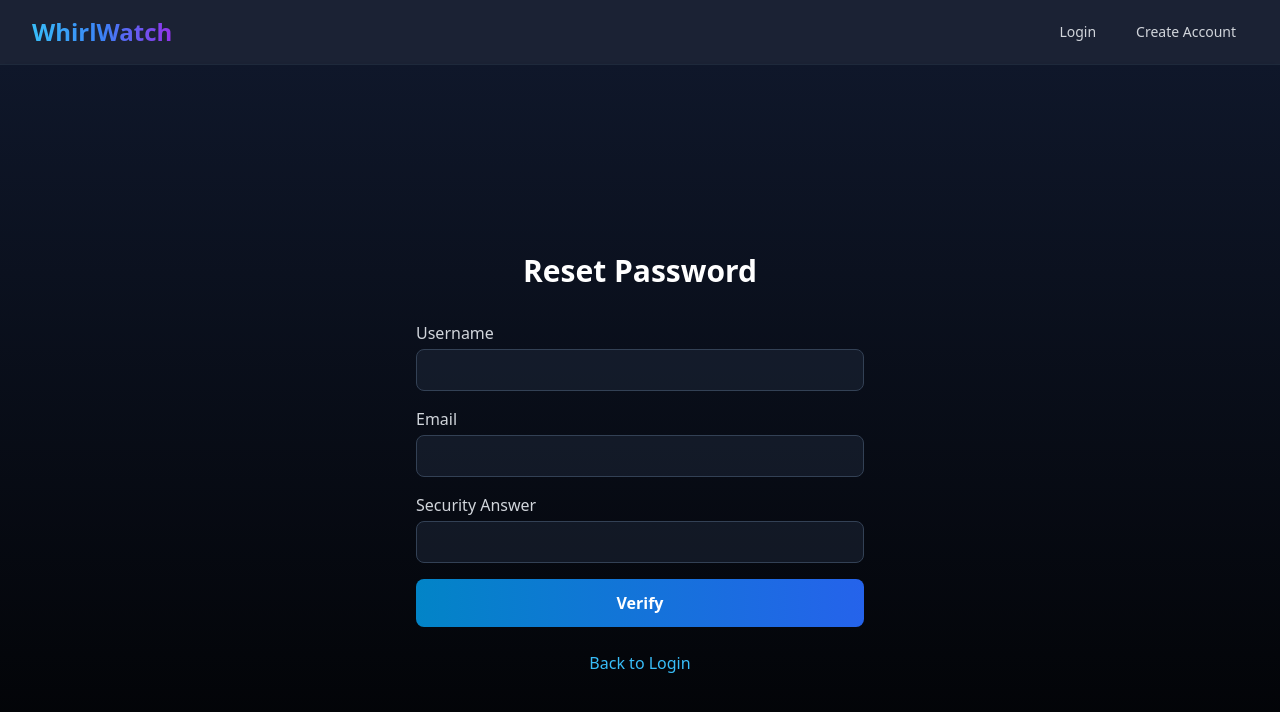
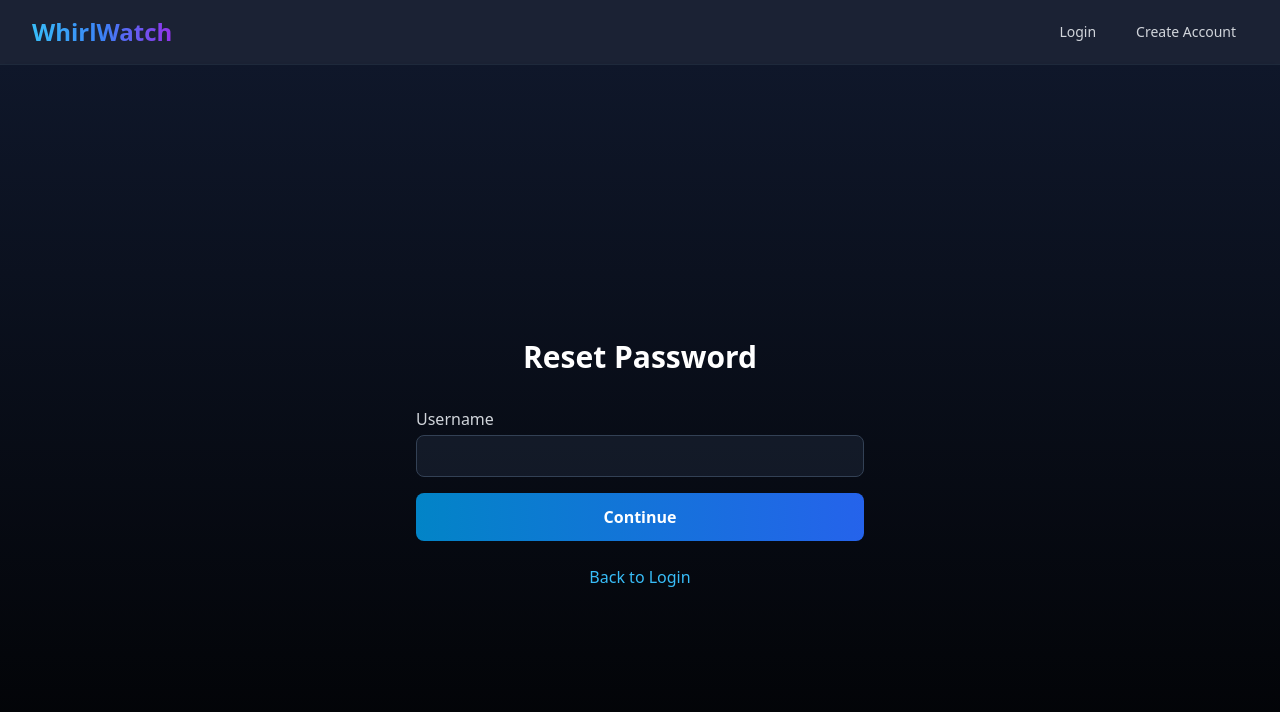
Before and after one commit to ATRedshaw/whirl-watch, a React (Create React App) app in the folder frontend/: page /reset-password in a window 1280 px wide. Shown: the top 712 px of the page. Built offline with nearby package versions, Linux system fonts and the light colour scheme; the HTML template or start-up script is replaced by a standard one.

Commit message:
Fixed profile security question setting, show question when answering

```diff
--- a/frontend/src/components/Profile.js
+++ b/frontend/src/components/Profile.js
@@ -232,6 +232,20 @@ const Profile = () => {
     setLoading(true);
     setError('');
 
+    // Validate inputs
+    if (!securityData.currentPassword) {
+      setError('Current password is required');
+      setLoading(false);
+      return;
+    }
+
+    if ((securityData.securityQuestion && !securityData.securityAnswer) ||
+        (!securityData.securityQuestion && securityData.securityAnswer)) {
+      setError('Both security question and answer must be provided');
+      setLoading(false);
+      return;
+    }
+
     try {
       const apiUrl = process.env.REACT_APP_API_URL || 'http://127.0.0.1:5000';
       const response = await fetch(`${apiUrl}/api/user/security-question`, {
@@ -242,17 +256,22 @@ const Profile = () => {
         },
         body: JSON.stringify({
           currentPassword: securityData.currentPassword,
-          securityQuestion: securityData.securityQuestion,
-          securityAnswer: securityData.securityAnswer
+          security_question: securityData.securityQuestion,
+          security_answer: securityData.securityAnswer.trim()
         })
       });
 
       const data = await response.json();
+
       if (!response.ok) {
         throw new Error(data.error || 'Failed to update security question');
       }
 
-      updateUser(data.user);
+      updateUser({
+        ...user,
+        security_question: securityData.securityQuestion
+      });
+
       setShowSecurityQuestionModal(false);
       setSecurityData({
         currentPassword: '',
--- a/frontend/src/components/ResetPassword.js
+++ b/frontend/src/components/ResetPassword.js
@@ -7,11 +7,11 @@ const ResetPassword = () => {
   const [step, setStep] = useState(1);
   const [formData, setFormData] = useState({
     username: '',
-    email: '',
     securityAnswer: '',
     newPassword: '',
     confirmPassword: ''
   });
+  const [securityQuestion, setSecurityQuestion] = useState('');
   const [error, setError] = useState('');
   const [isLoading, setIsLoading] = useState(false);
   const [resetToken, setResetToken] = useState(null);
@@ -32,6 +32,40 @@ const ResetPassword = () => {
     }
   };
 
+  // Step 1: Get security question
+  const handleGetQuestion = async (e) => {
+    e.preventDefault();
+    setIsLoading(true);
+    setError('');
+
+    try {
+      const apiUrl = process.env.REACT_APP_API_URL || 'http://127.0.0.1:5000';
+      const response = await fetch(`${apiUrl}/api/reset-password/get-question`, {
+        method: 'POST',
+        headers: {
+          'Content-Type': 'application/json',
+        },
+        body: JSON.stringify({
+          username: formData.username
+        })
+      });
+
+      const data = await response.json();
+
+      if (!response.ok) {
+        throw new Error(data.error);
+      }
+
+      setSecurityQuestion(data.security_question);
+      setStep(2);
+    } catch (err) {
+      setError(err.message);
+    } finally {
+      setIsLoading(false);
+    }
+  };
+
+  // Step 2: Verify security answer
   const handleVerify = async (e) => {
     e.preventDefault();
     setIsLoading(true);
@@ -46,8 +80,7 @@ const ResetPassword = () => {
         },
         body: JSON.stringify({
           username: formData.username,
-          email: formData.email,
-          securityAnswer: formData.securityAnswer
+          security_answer: formData.securityAnswer
         })
       });
 
@@ -58,7 +91,7 @@ const ResetPassword = () => {
       }
 
       setResetToken(data.reset_token);
-      setStep(2);
+      setStep(3);
     } catch (err) {
       setError(err.message);
     } finally {
@@ -139,7 +172,7 @@ const ResetPassword = () => {
         )}
 
         {step === 1 ? (
-          <form onSubmit={handleVerify} className="space-y-4">
+          <form onSubmit={handleGetQuestion} className="space-y-4">
             <div>
               <label className="block text-gray-300 mb-1" htmlFor="reset-username">
                 Username
@@ -156,25 +189,26 @@ const ResetPassword = () => {
               />
             </div>
 
-            <div>
-              <label className="block text-gray-300 mb-1" htmlFor="reset-email">
-                Email
-              </label>
-              <input
-                type="email"
-                id="reset-email"
-                name="email"
-                autoComplete="email"
-                value={formData.email}
-                onChange={handleChange}
-                className="w-full bg-slate-800/50 border border-slate-700 rounded-lg px-4 py-2 focus:outline-none focus:ring-2 focus:ring-sky-500/50 focus:border-sky-500/50"
-                required
-              />
+            <motion.button
+              whileHover={{ scale: 1.02 }}
+              whileTap={{ scale: 0.98 }}
+              type="submit"
+              disabled={isLoading}
+              className="w-full bg-gradient-to-r from-sky-600 to-blue-600 text-white py-3 rounded-lg font-semibold hover:from-sky-700 hover:to-blue-700 transition-colors duration-300"
+            >
+              {isLoading ? 'Checking...' : 'Continue'}
+            </motion.button>
+          </form>
+        ) : step === 2 ? (
+          <form onSubmit={handleVerify} className="space-y-4">
+            <div className="bg-blue-500/10 border border-blue-500/50 rounded-lg p-4 mb-4">
+              <p className="text-blue-400">Security Question:</p>
+              <p className="text-gray-300 mt-1">{securityQuestion}</p>
             </div>
 
             <div>
               <label className="block text-gray-300 mb-1" htmlFor="reset-security-answer">
-                Security Answer
+                Your Answer
               </label>
               <input
                 type="text"
@@ -195,7 +229,7 @@ const ResetPassword = () => {
               disabled={isLoading}
               className="w-full bg-gradient-to-r from-sky-600 to-blue-600 text-white py-3 rounded-lg font-semibold hover:from-sky-700 hover:to-blue-700 transition-colors duration-300"
             >
-              {isLoading ? 'Verifying...' : 'Verify'}
+              {isLoading ? 'Verifying...' : 'Verify Answer'}
             </motion.button>
           </form>
         ) : (
```
Also changed, not shown: 1 other file (tests, documents, lock files or other folders).
